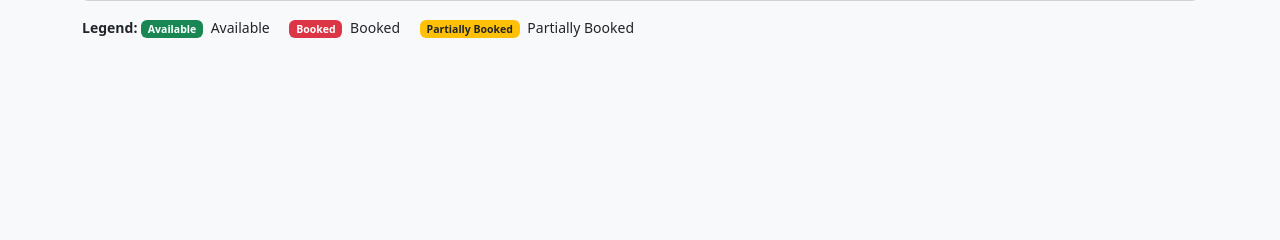
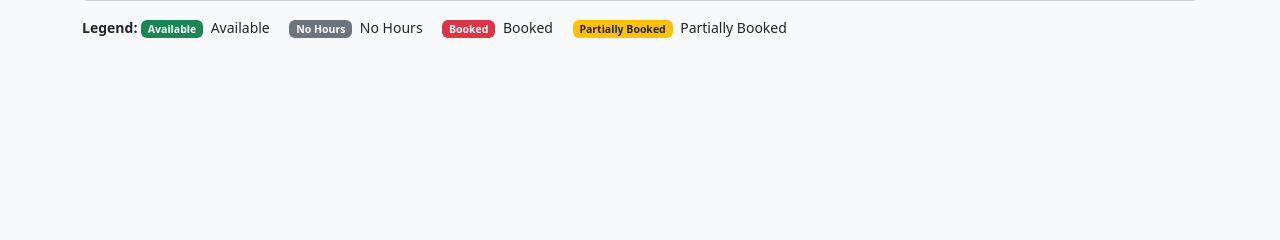
Before and after one commit to johndadey-cyber/FieldOps, a PHP site: page /public/employees.php in a window 1280 px wide. Shown: the part 252-492 px from the top of the page. Run offline with PHP 8.4, Linux system fonts and the light colour scheme; data that the repository does not hold is empty; some libraries are stand-ins or nearby versions.

Commit message:
Add 'No Hours' schedule status

```diff
--- a/models/EmployeeScheduleStatusProvider.php
+++ b/models/EmployeeScheduleStatusProvider.php
@@ -45,7 +45,7 @@ final class EmployeeScheduleStatusProvider
         foreach ($employeeIds as $eid) {
             $intervals = $grouped[$eid] ?? [];
             if ($intervals === []) {
-                $statuses[$eid] = 'Available';
+                $statuses[$eid] = 'No Hours';
                 continue;
             }
             usort($intervals, static fn($a, $b) => $a[0] <=> $b[0]);
--- a/public/employees.php
+++ b/public/employees.php
@@ -62,6 +62,7 @@ function scheduleBadge(string $status): string {
         'available' => '<span class="badge bg-success">Available</span>',
         'booked' => '<span class="badge bg-danger">Booked</span>',
         'partially booked' => '<span class="badge bg-warning text-dark">Partially Booked</span>',
+        'no hours' => '<span class="badge bg-secondary">No Hours</span>',
         default => '<span class="badge bg-secondary">'.s($status).'</span>',
     };
 }
@@ -80,7 +81,7 @@ $scheduleStatuses = EmployeeScheduleStatusProvider::forDate($pdo, $ids, date('Y-
 foreach ($rows as &$r) {
     $eid = (int)$r['employee_id'];
     $r['availability'] = $summaries[$eid] ?? '';
-    $r['schedule_status'] = $scheduleStatuses[$eid] ?? 'Available';
+    $r['schedule_status'] = $scheduleStatuses[$eid] ?? 'No Hours';
 }
 unset($r);
 $total = $data['total'];
@@ -220,6 +221,7 @@ foreach ($skills as $s) { $skillQuery .= '&skills[]=' . urlencode($s); }
   <div class="mt-3 small">
     <strong>Legend:</strong>
     <span class="badge bg-success me-1">Available</span> Available
+    <span class="badge bg-secondary ms-3 me-1">No Hours</span> No Hours
     <span class="badge bg-danger ms-3 me-1">Booked</span> Booked
     <span class="badge bg-warning text-dark ms-3 me-1">Partially Booked</span> Partially Booked
   </div>
```
